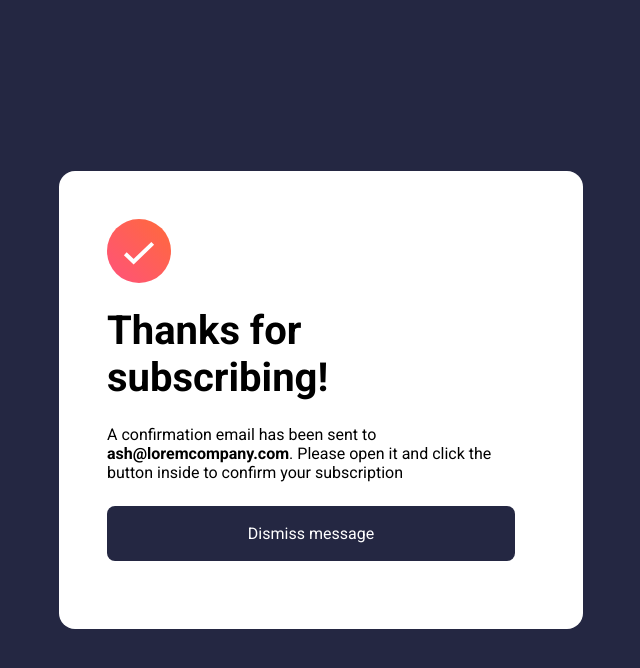
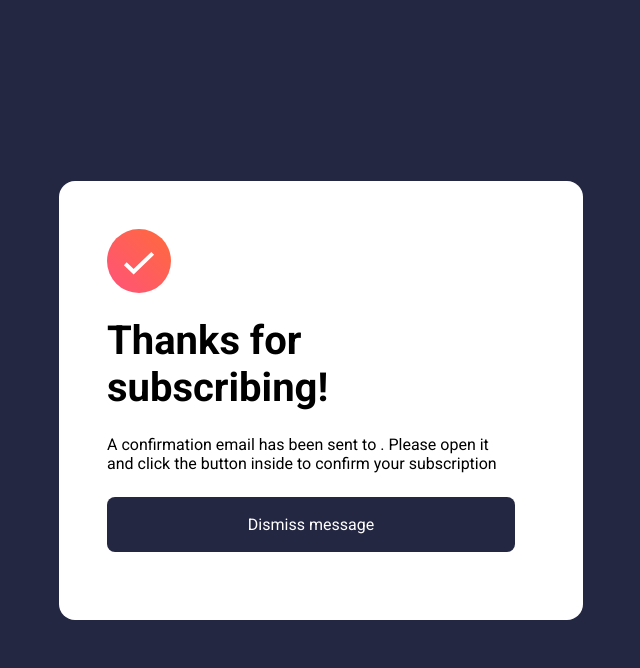
Before and after one commit to nivancheva/newsletter-sign-up-with-success-message-main, a React (Vite) app: page / in a window 1280 px wide. Both pictures are taken after a click on the button "Subscribe to monthly newsletter". Shown: the top 668 px of the page, without its empty margins (319-959 px from the left). Built offline with nearby package versions, Linux system fonts and the light colour scheme.

Commit message:
pass email between components

```diff
--- a/src/App.jsx
+++ b/src/App.jsx
@@ -3,12 +3,13 @@ import './App.css'
 import SubscribeCard from './components/SubscribeCard'
 import ThankYouCard from './components/ThankYouCard'
 
-
 function App() {
   const [subscribed, setSubscribed] = useState(false);
+  const [email, setEmail] = useState('');
 
-  function handleSubmit() {
+  function handleSubmit(email) {
     setSubscribed(true);
+    setEmail(email);
   }
 
   function handleDismiss() {
@@ -20,7 +21,7 @@ function App() {
       <div className='container'>
         {subscribed
         ?
-        <ThankYouCard onSubmit={handleDismiss}/>
+        <ThankYouCard email={email} onSubmit={handleDismiss}/>
         :
         <SubscribeCard onSubmit={handleSubmit}/>
         }
--- a/src/components/SubscribeCard.jsx
+++ b/src/components/SubscribeCard.jsx
@@ -1,10 +1,13 @@
+import { useState } from 'react';
 import iconList from '../images/icon-list.svg'
 import signDesctop from '../images/illustration-sign-up-desktop.svg';
 import signMobile from '../images/illustration-sign-up-desktop.svg';
 
 export default function SubscribeCard({onSubmit}) {
+  const [email, setEmail] = useState('');
+
   function handleClick() {
-    onSubmit();
+    onSubmit(email);
   }
 
     return (
@@ -35,6 +38,8 @@ export default function SubscribeCard({onSubmit}) {
             <input
               id='email'
               name='email'
+              value={email}
+              onChange={e => setEmail(e.target.value)}
               placeholder='email@company.com'
               className='input'
             />
--- a/src/components/ThankYouCard.jsx
+++ b/src/components/ThankYouCard.jsx
@@ -1,7 +1,7 @@
 import iconSuccess from '../images/icon-success.svg'
 import './ThankYouCard.css';
 
-export default function ThankYouCard({onSubmit}) {
+export default function ThankYouCard({onSubmit, email}) {
     function handleClick() {
         onSubmit();
     }
@@ -12,7 +12,7 @@ export default function ThankYouCard({onSubmit}) {
             <img className='icon-success' src={iconSuccess}/>
             <div>
                 <h1 className='thankYou-header'>Thanks for subscribing!</h1>
-                <p>A confirmation email has been sent to <span className='bold'>ash@loremcompany.com</span>. Please open it and click the button inside to confirm your subscription</p>
+                <p>A confirmation email has been sent to <span className='bold'>{email}</span>. Please open it and click the button inside to confirm your subscription</p>
             </div>
 
             <button className='button button-dismiss' onClick={handleClick}>Dismiss message</button>
```
